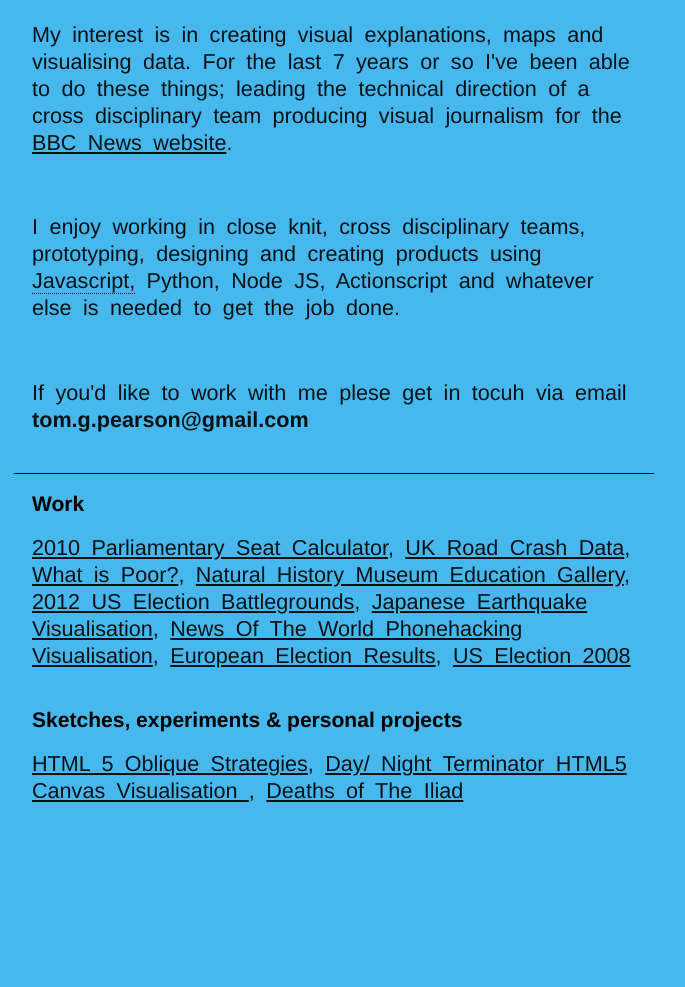
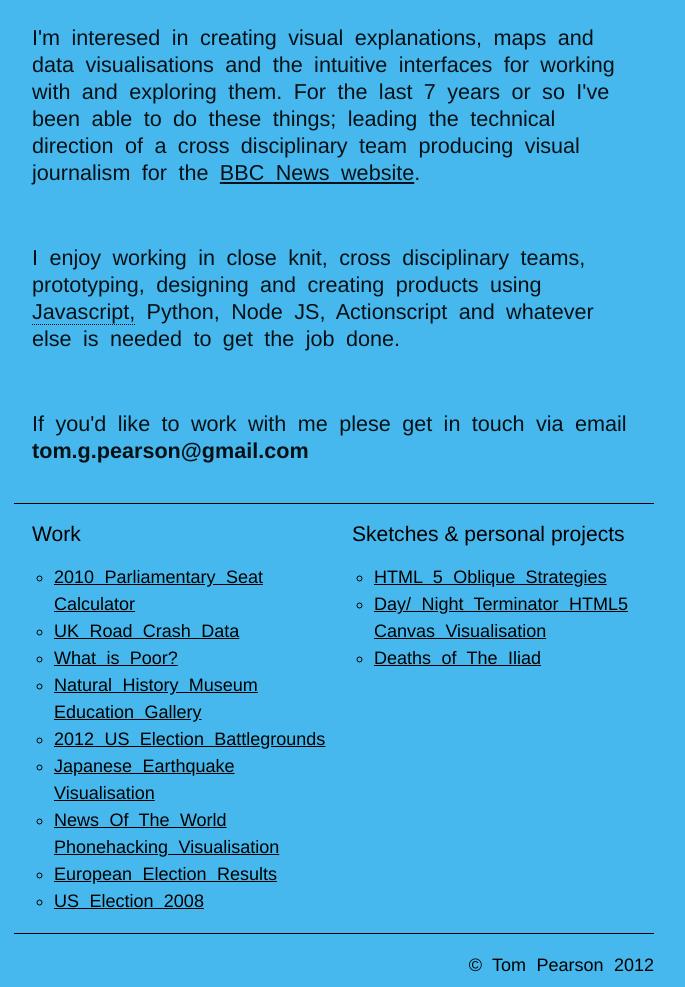
Before and after one commit to tomgp/pointlineplane, a plain HTML site: page live/index.html in a window 1280 px wide. Shown: the part 234-1221 px from the top of the page, without its empty margins (306-991 px from the left). Before the commit the page ends 1078 px from the top, so only its background shows below. Drawn offline with Linux system fonts and the light colour scheme.

Commit message:
nearly there...

```diff
--- a/live/index.html
+++ b/live/index.html
@@ -20,28 +20,43 @@
 					</div>
 					<div class="story_more">
 						<p class="story">
-							My interest is in creating visual explanations, maps and visualising data. For the last 7 years or so I've been able to do these things; leading the technical direction of a cross disciplinary team producing visual journalism for the <a href="http://www.bbc.co.uk/news/">BBC News website</a>.
+							I'm interesed in creating visual explanations, maps and data visualisations and the intuitive interfaces for working with and exploring them. For the last 7 years or so I've been able to do these things; leading the technical direction of a cross disciplinary team producing visual journalism for the <a href="http://www.bbc.co.uk/news/">BBC News website</a>.
 						</p>
 						<p class="story">
 							I enjoy working in close knit, cross disciplinary teams, prototyping, designing and creating products using <span class="more" more="And associated ecosystem: jQuery, Backbone, D3 etc.">Javascript,</span> Python, Node JS, Actionscript and whatever else is needed to get the job done.
 						</p>
 						<p class="story">
-							If you'd like to work with me plese get in tocuh via email <strong>tom.g.pearson@gmail.com</strong>
+							If you'd like to work with me plese get in touch via email <strong>tom.g.pearson@gmail.com</strong>
 						</p>
 					</div>
 			</div>
 
 
-			<div class="links"><h3>Work</h3>
-				<p class="story"><a href="/pages/projects/seat_calc.html">2010 Parliamentary Seat Calculator</a>, <a href="/pages/projects/uk_road_crash_data.html">UK Road Crash Data</a>, <a href="/pages/projects/what_is_poor.html">What is Poor?</a>, <a href="/pages/projects/natural_history_museum.html">Natural History Museum Education Gallery</a>, <a href="/pages/projects/us_battlegrounds.html">2012 US Election Battlegrounds</a>, <a href="/pages/projects/japanese_earthquake.html">Japanese Earthquake Visualisation</a>, <a href="/pages/projects/notw_hacking.html">News Of The World Phonehacking Visualisation</a>, <a href="/pages/projects/eu_election.html">European Election Results</a>, <a href="/pages/projects/us_election_2008.html">US Election 2008</a></p>
-				<h3>Sketches, experiments &amp; personal projects</h3>
-				<p class="story"><a href="http://oblique.pointlineplane.co.uk">HTML 5 Oblique Strategies</a>, <a href="/pages/sketches/terminator/terminator.html">Day/ Night Terminator HTML5 Canvas Visualisation </a>, <a href="http://deathsoftheiliad.tumblr.com">Deaths of The Iliad</a></p>
+			<div class="links">
+				<div class="linkset">
+					<h3>Work</h3>
+					<ul>
+						<li><a href="/pages/projects/seat_calc.html">2010 Parliamentary Seat Calculator</a></li>
+						<li><a href="/pages/projects/uk_road_crash_data.html">UK Road Crash Data</a></li>
+						<li><a href="/pages/projects/what_is_poor.html">What is Poor?</a></li>
+						<li><a href="/pages/projects/natural_history_museum.html">Natural History Museum Education Gallery</a></li>
+						<li><a href="/pages/projects/us_battlegrounds.html">2012 US Election Battlegrounds</a></li>
+						<li><a href="/pages/projects/japanese_earthquake.html">Japanese Earthquake Visualisation</a></li>
+						<li><a href="/pages/projects/notw_hacking.html">News Of The World Phonehacking Visualisation</a></li>
+						<li><a href="/pages/projects/eu_election.html">European Election Results</a></li>
+						<li><a href="/pages/projects/us_election_2008.html">US Election 2008</a></p></li>
+				</div>
+				<div class="linkset">
+					<h3>Sketches &amp; personal projects</h3>
+					<ul>
+						<li><a href="http://oblique.pointlineplane.co.uk">HTML 5 Oblique Strategies</a></li>
+						<li><a href="/pages/sketches/terminator/terminator.html">Day/ Night Terminator HTML5 Canvas Visualisation </a></li>
+						<li><a href="http://deathsoftheiliad.tumblr.com">Deaths of The Iliad</a></li>
+					</ul>
+				</div>
+				<div class="blocker"></div>
 			</div>
-
-
-
-
-		</div>
+			<div class="footer">&copy; Tom Pearson 2012</div>
 	</body>
 	<script src='/js/vendor/zepto.min.js'></script>
 	<script src='/js/homepage.js'></script>
--- a/src/less/homepage.less
+++ b/src/less/homepage.less
@@ -16,7 +16,9 @@
 	background: #fff; /* Firefox */
 	color: #000;
 }
-
+.blocker{
+	clear:both;
+}
 
 /*TODO, define font size stops in pixels for responsiveness*/
 
@@ -36,6 +38,14 @@
     	max-width: 400px;
     }
 }
+
+li{
+	font-weight: lighter;
+	font-size: 1rem;
+	word-spacing: 0.3rem;
+	line-height: 1.5rem;
+}
+
 
 span.more {
 	border:0px;
@@ -74,6 +84,16 @@ body{
 	left:0px;
 	font-weight: bold;
 	z-index: 10;
+	opacity:0.9;
+	filter:alpha(opacity=90); /* For IE8 and earlier */
+}
+.footer{
+	font-weight: lighter;
+	font-size: 1rem;
+	word-spacing: 0.3rem;
+	line-height: 1.5rem;
+	text-align: right;
+	padding-top: 1rem;
 }
 
 
@@ -106,9 +126,19 @@ body{
 
 div.links{
 	padding-top: 1rem;
+	padding-top: 1rem;
+	border-bottom-style: solid;
+	border-bottom-width: 1px;
+	border-bottom-color: #000;
 }
+div.linkset{
+	width:50%;
+	float: left;
+}
+
 li{
 	background: @page_background;
+	list-style-type: circle;
 }
 
 p.story{
@@ -127,6 +157,8 @@ h1.story_title{
 	white-space: nowrap;
 	padding-left: 1rem;
 	padding-right: 1rem;
+	padding-top: 0.1rem;
+	padding-bottom: 0.1rem;
 	color: #fff;
 	background-color: @font_colour;
 }
@@ -142,12 +174,11 @@ h2.story_title{
 }
 
 h3{
-	float:left;
-	clear:left;
 	padding-left: 1rem;
 	padding-right: 1rem;
 	margin:0px;
 	display: block;
+	font-weight: lighter;
 }
 
 .more_button{
```
Also changed, not shown: live/css/homepage.css, live/img/homepage/uk_election_map_2005_large.gif (added), live/img/homepage/uk_election_map_2005_medium.gif (added), live/img/homepage/uk_election_map_2005_small.gif (added), live/img/homepage/uk_election_map_2009_large.gif (added), live/img/homepage/uk_election_map_2009_medium.gif (added), live/img/homepage/uk_election_map_2009_small.gif (added), 1 other file.
